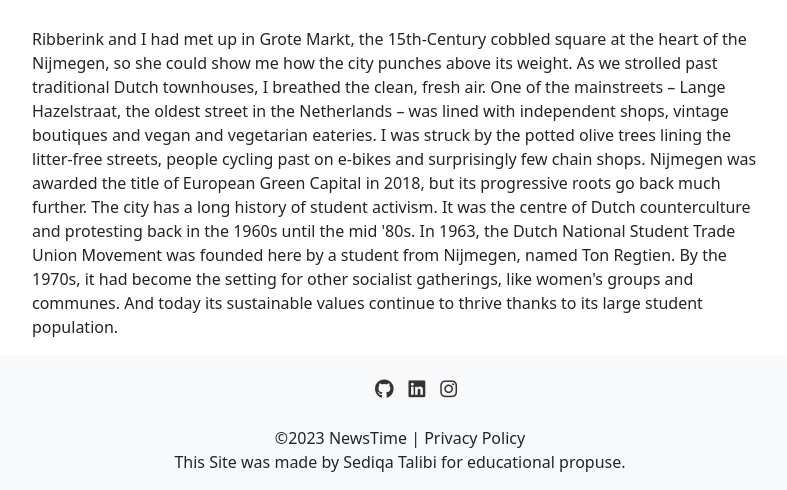
After one commit to sediqa01/News-Aggregator, a Django app: template templates/article.html in a window 1280 px wide. The commit adds this page. Shown: the part 517-1007 px from the top of the page, without its empty margins (240-1027 px from the left). Run offline with Django 3.2, Linux system fonts and the light colour scheme; the template is opened without the code that fills it, so the values that code supplies are empty; some libraries are stand-ins or nearby versions.

Commit message:
Create and design template for news detail

```diff
--- a/news/views.py
+++ b/news/views.py
@@ -8,5 +8,5 @@ class NewsList(generic.ListView):
 
     queryset = Article.objects.filter(
         published_status=1).order_by("-created_on")
-    template_name = "base.html"
+    template_name = "article.html"
     paginate_by = 3
--- a/static/css/style.css
+++ b/static/css/style.css
@@ -1,4 +1,10 @@
 @import url('https://fonts.googleapis.com/css2?family=Racing+Sans+One&display=swap');
+
+* {
+    margin: 0;
+    padding: 0;
+    box-sizing: border-box;
+}
 
 .logo {
     font-family: 'Racing Sans One';
@@ -24,6 +30,10 @@
 .social-link i {
     list-style-type: none;
     font-size: 120%;
-    color: #3a3a3a;
+    color: #353434;
 
 }
+/* .news-content {
+    text-align:left;
+
+} */
--- /dev/null
+++ b/templates/article.html
@@ -0,0 +1,45 @@
+{% extends "base.html" %}
+
+{% block content %}
+
+    <div class="section">
+        <div class="container">
+
+            <div class="text-center mt-8">
+                <h2> News title</h2>
+                <p>Created Date March.12.2023 | Category </p>
+                <p> News Overview goes here ...</p>
+            </div>
+
+            <div class="text-center mt-8 image-container">
+                <img src="https://media.istockphoto.com/id/1182477852/photo/breaking-news-world-news-with-map-backgorund.jpg?s=612x612&w=0&k=20&c=SQfmzF39HZJ_AqFGosVGKT9iGOdtS7ddhfj0EUl0Tkc="
+                alt="News Image">
+            </div>
+
+            <div class="news-content row mt-5">
+                <div class="col-lg-8 mx-auto">
+                <p>
+                    Ribberink and I had met up in Grote Markt, the 15th-Century cobbled square at the heart of the
+                    Nijmegen, so she could show me how the city punches above its weight. As we strolled past
+                    traditional Dutch townhouses, I breathed the clean, fresh air. One of the mainstreets – Lange
+                    Hazelstraat, the oldest street in the Netherlands – was lined with independent shops, vintage
+                    boutiques and vegan and vegetarian eateries. I was struck by the potted olive trees lining the
+                    litter-free streets, people cycling past on e-bikes and surprisingly few chain shops.
+
+                    Nijmegen was awarded the title of European Green Capital in 2018, but its progressive roots go back
+                    much further. The city has a long history of student activism. It was the centre of Dutch
+                    counterculture and protesting back in the 1960s until the mid '80s. In 1963, the Dutch National
+                    Student Trade Union Movement was founded here by a student from Nijmegen, named Ton Regtien. By the
+                    1970s, it had become the setting for other socialist gatherings, like women's groups and communes.
+                    And today its sustainable values continue to thrive thanks to its large student population.
+                </p>
+                </div>
+
+            </div>
+
+
+
+        </div>
+    </div>
+
+{%endblock%}
--- a/templates/base.html
+++ b/templates/base.html
@@ -52,16 +52,20 @@
     </div>
   </nav>
 
-  <header>Header content</header>
-  <section>
-    Section 1
-  </section>
-  <section>
+  <!-- <header>Header content</header> -->
+
+  <main class="flex-shrink-0 main-bg">
+    {% block content %}
+    <!-- Content goes here -->
+    {% endblock content %}
+  </main>
+
+  <!-- <section>
     Section 2
   </section>
   <section>
     Section 3
-  </section>
+  </section> -->
 
   <!-- Footer -->
   <footer class="footer mt-auto py-3 bg-body-tertiary">
--- a/templates/index.html
+++ b/templates/index.html
@@ -0,0 +1,6 @@
+{% extends "base.html" %}
+
+{% block content %}
+
+
+{%endblock%}
```
